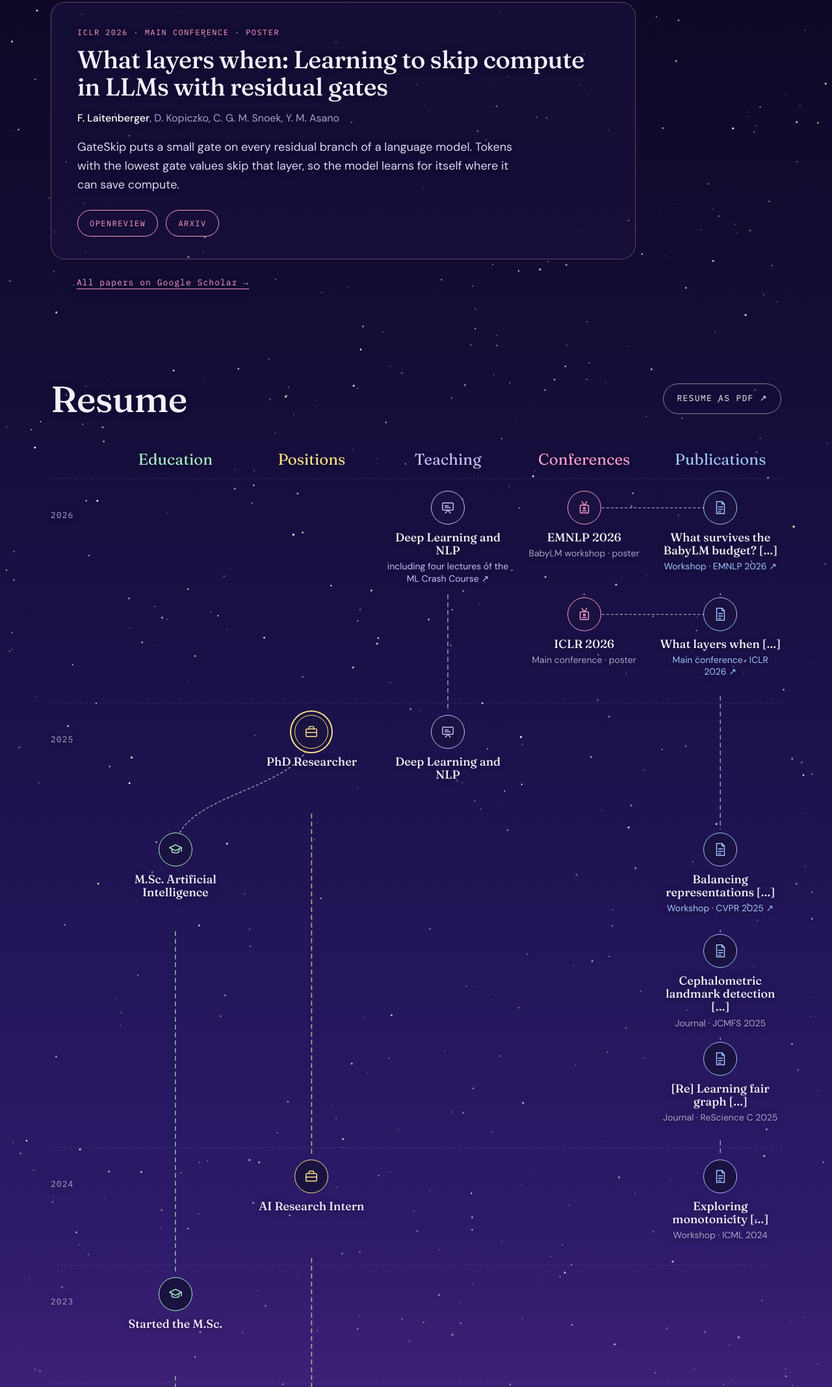
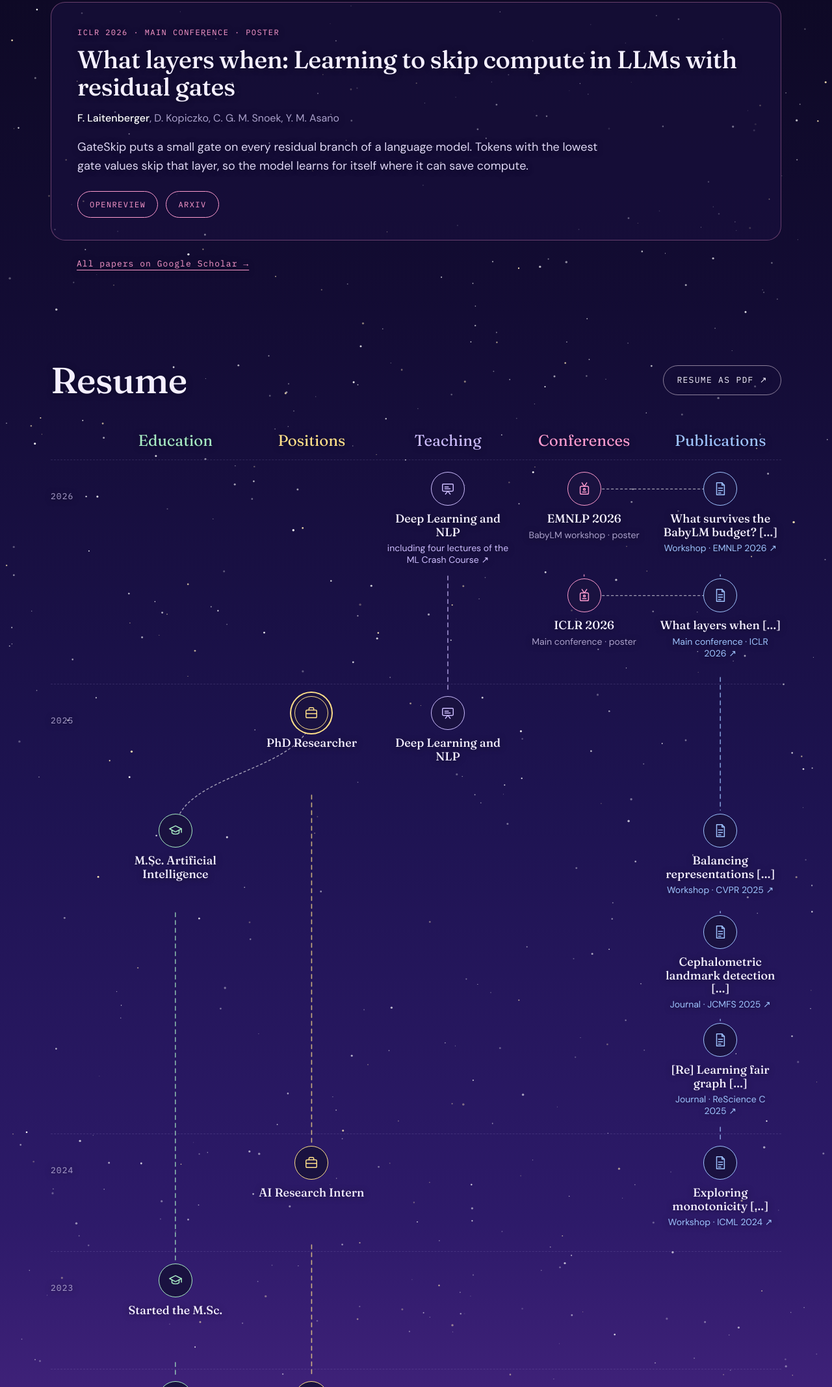
Before and after one commit to Thiggel/thiggel.github.io, a plain HTML site: page index.html in a window 1280 px wide. Shown: the part 1013-3147 px from the top of the page at 65% size. Drawn offline with Linux system fonts and the light colour scheme; animation ran at ten frames a second.

Commit message:
Official links for every paper, full width selected papers card

```diff
--- a/index.html
+++ b/index.html
@@ -58,20 +58,20 @@ h2.sec{font-size:clamp(38px,4.6vw,56px);line-height:1;margin:0 0 40px}
 
 /* ---------- papers ---------- */
 #papers{padding:120px 0 40px}
-.feat{display:grid;grid-template-columns:1fr;gap:0;padding:36px 40px 34px;border:1px solid rgba(255,156,207,.35);border-radius:22px;background:rgba(26,18,64,.55);max-width:900px}
+.feat{display:grid;grid-template-columns:1fr;gap:0;padding:36px 40px 34px;border:1px solid rgba(255,156,207,.35);border-radius:22px;background:rgba(26,18,64,.55)}
 .venue{font-family:var(--mono);font-size:12px;letter-spacing:.12em;text-transform:uppercase;color:var(--pink)}
 .feat h3{font-size:clamp(28px,3vw,38px);line-height:1.1;margin:12px 0 14px}
 .feat h3 a,.pub h3 a{text-decoration:none}
 .feat h3 a:hover,.pub h3 a:hover{text-decoration:underline;text-decoration-thickness:1px;text-underline-offset:6px;text-decoration-color:var(--pink)}
 .au{margin:0;color:var(--dim);font-size:16px}
 .au b{font-weight:500;color:#fff}
-.feat .ab{margin:18px 0 0;color:var(--soft);max-width:680px}
+.feat .ab{margin:18px 0 0;color:var(--soft);max-width:820px}
 .btns{display:flex;gap:12px;margin-top:24px;flex-wrap:wrap}
 .btns a{display:inline-block;padding:10px 18px;border:1px solid var(--pink);border-radius:40px;color:var(--pink);font-family:var(--mono);font-size:12px;letter-spacing:.12em;text-transform:uppercase;text-decoration:none;text-shadow:none}
 .btns a:hover{background:var(--pink);color:#1a1240}
-.pub{max-width:900px;padding:28px 40px 0}
+.pub{padding:28px 40px 0}
 .pub h3{font-size:24px;line-height:1.2;margin:8px 0 0;font-weight:400}
-.more{max-width:900px;padding:26px 40px 0;font-family:var(--mono);font-size:13px;letter-spacing:.08em}
+.more{padding:26px 40px 0;font-family:var(--mono);font-size:13px;letter-spacing:.08em}
 .more a{color:var(--pink);text-underline-offset:5px}
 
 /* ---------- timeline in the crash course map style ---------- */
@@ -352,7 +352,7 @@ var LANES=[
   {k:'teach',name:'Teaching',c:'var(--lilac)'},
   {k:'conf',name:'Conferences',c:'var(--pink)'},
   {k:'pub',name:'Publications',c:'var(--sky)'}];
-var GS='https://arxiv.org/abs/2510.13876',BR='https://arxiv.org/abs/2611.02952',BL='https://scholar.google.com/citations?view_op=view_citation&hl=en&user=fVuktiEAAAAJ&citation_for_view=fVuktiEAAAAJ:zYLM7Y9cAGgC';
+var GS='https://arxiv.org/abs/2510.13876',BR='https://arxiv.org/abs/2611.02952',BL='https://aclanthology.org/2026.babylm-main.7/';
 var YEARS=[
  {y:2026,
   teach:[{t:'Deep Learning and NLP',s:'including four lectures of the ML Crash Course',k:'HU Berlin · winter 2026',href:'https://ml-crash-course.github.io/',b:'Teaching Deep Learning and NLP again. The ML Crash Course is part of the course, and I gave four of its lectures.'}],
@@ -365,11 +365,11 @@ var YEARS=[
  {cont:1,
   edu:[{id:'msc',t:'M.Sc. Artificial Intelligence',k:'Amsterdam · 2023 to 2025 · cum laude',b:'GPA 8.24. The thesis grew into the ICLR 2026 paper.'}],
   pub:[{t:'Balancing representations […]',v:'Workshop · CVPR 2025',href:BR,b:'Balancing representations with anomaly detection and diffusion. The link goes to the extended arXiv version.'},
-       {t:'Cephalometric landmark detection […]',v:'Journal · JCMFS 2025',b:'Cephalometric landmark detection using Vision Transformers with direct coordinate prediction. Journal of Cranio-Maxillo-Facial Surgery.'},
-       {t:'[Re] Learning fair graph […]',v:'Journal · ReScience C 2025',b:'[Re] Learning fair graph representations via automated data augmentations. ReScience C, volume 10.'}]},
+       {t:'Cephalometric landmark detection […]',v:'Journal · JCMFS 2025',href:'https://doi.org/10.1016/j.jcms.2025.05.021',b:'Cephalometric landmark detection using Vision Transformers with direct coordinate prediction. Journal of Cranio-Maxillo-Facial Surgery.'},
+       {t:'[Re] Learning fair graph […]',v:'Journal · ReScience C 2025',href:'https://doi.org/10.5281/zenodo.16374814',b:'[Re] Learning fair graph representations via automated data augmentations. ReScience C, volume 10.'}]},
  {y:2024,
   pos:[{id:'intern',t:'AI Research Intern',k:'Qualcomm UvA Lab · Sep 2024 to Aug 2025',b:'Self supervised learning for imbalanced image data and depth adaptive language models.'}],
-  pub:[{t:'Exploring monotonicity […]',v:'Workshop · ICML 2024',b:'Exploring monotonicity in early-exiting language models. ICML 2024 workshop ES-FoMo.'}]},
+  pub:[{t:'Exploring monotonicity […]',v:'Workshop · ICML 2024',href:'https://openreview.net/forum?id=BM1Aijdheb',b:'Exploring monotonicity in early-exiting language models. ICML 2024 workshop ES-FoMo.'}]},
  {y:2023,edu:[{id:'mscs',t:'Started the M.Sc.',k:'Amsterdam · Sep 2023'}]},
  {y:2022,edu:[{t:'B.Sc. Artificial Intelligence',k:'Groningen · cum laude',b:'GPA 8.5.'}],
   pos:[{t:'Software engineer',k:'Hamburg · 2019 to 2023',b:'Freelance work in Hamburg and a role at Work Digital GmbH.'}]}];
```
